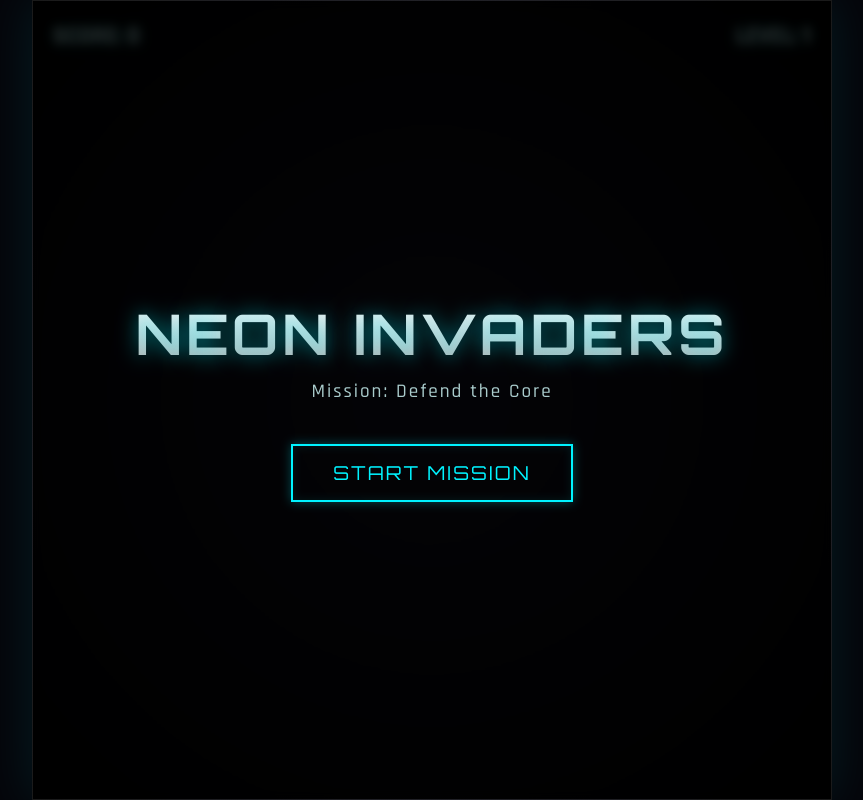
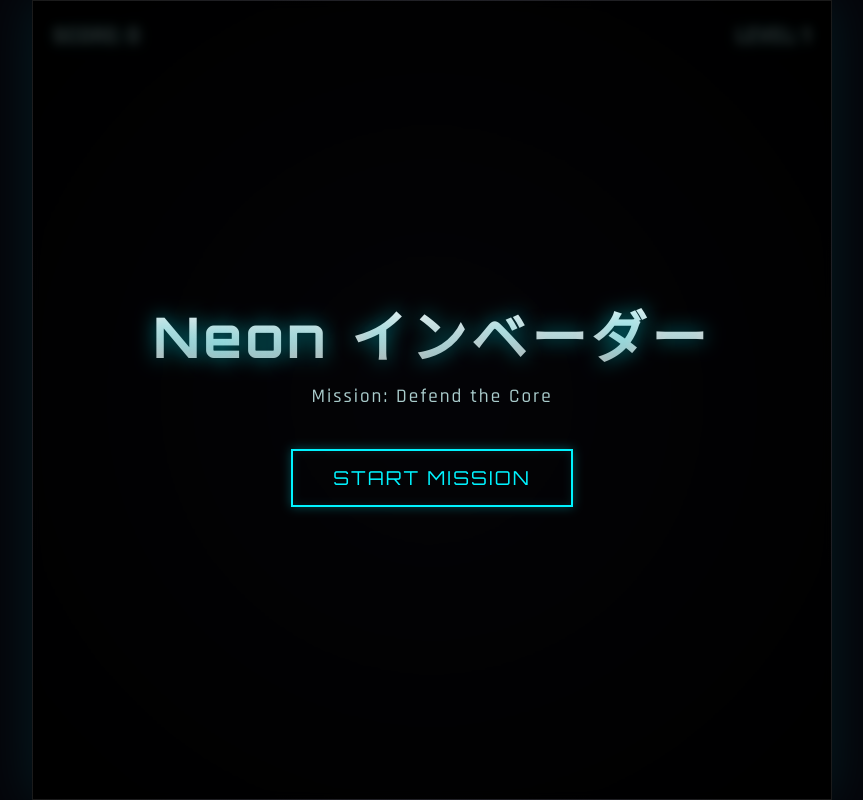
Before and after one commit to Yasuyuki-mori/invader, a plain HTML site: page index.html in a window 1280 px wide. Shown: the whole page, without its empty margins (208-1071 px from the left). Drawn offline with Linux system fonts and the light colour scheme.

Commit message:
Update title to Japanese

```diff
--- a/index.html
+++ b/index.html
@@ -1,24 +1,29 @@
 <!DOCTYPE html>
 <html lang="ja">
+
 <head>
     <meta charset="UTF-8">
     <meta name="viewport" content="width=device-width, initial-scale=1.0">
     <title>Neon Invaders</title>
     <link rel="preconnect" href="https://fonts.googleapis.com">
     <link rel="preconnect" href="https://fonts.gstatic.com" crossorigin>
-    <link href="https://fonts.googleapis.com/css2?family=Orbitron:wght@400;700&family=Rajdhani:wght@500;700&display=swap" rel="stylesheet">
+    <link
+        href="https://fonts.googleapis.com/css2?family=Orbitron:wght@400;700&family=Rajdhani:wght@500;700&display=swap"
+        rel="stylesheet">
     <link rel="stylesheet" href="style.css">
 </head>
+
 <body>
     <div class="game-container">
         <div class="ui-layer">
             <div class="header">
                 <div class="score-box">SCORE: <span id="score">0</span></div>
+
                 <div class="level-box">LEVEL: <span id="level">1</span></div>
             </div>
 
             <div id="start-screen" class="overlay active">
-                <h1 class="title">NEON INVADERS</h1>
+                <h1 class="title">Neon インベーダー</h1>
                 <p class="subtitle">Mission: Defend the Core</p>
                 <button id="start-btn" class="glow-btn">START MISSION</button>
             </div>
@@ -33,4 +38,5 @@
     </div>
     <script src="script.js"></script>
 </body>
+
 </html>
```
